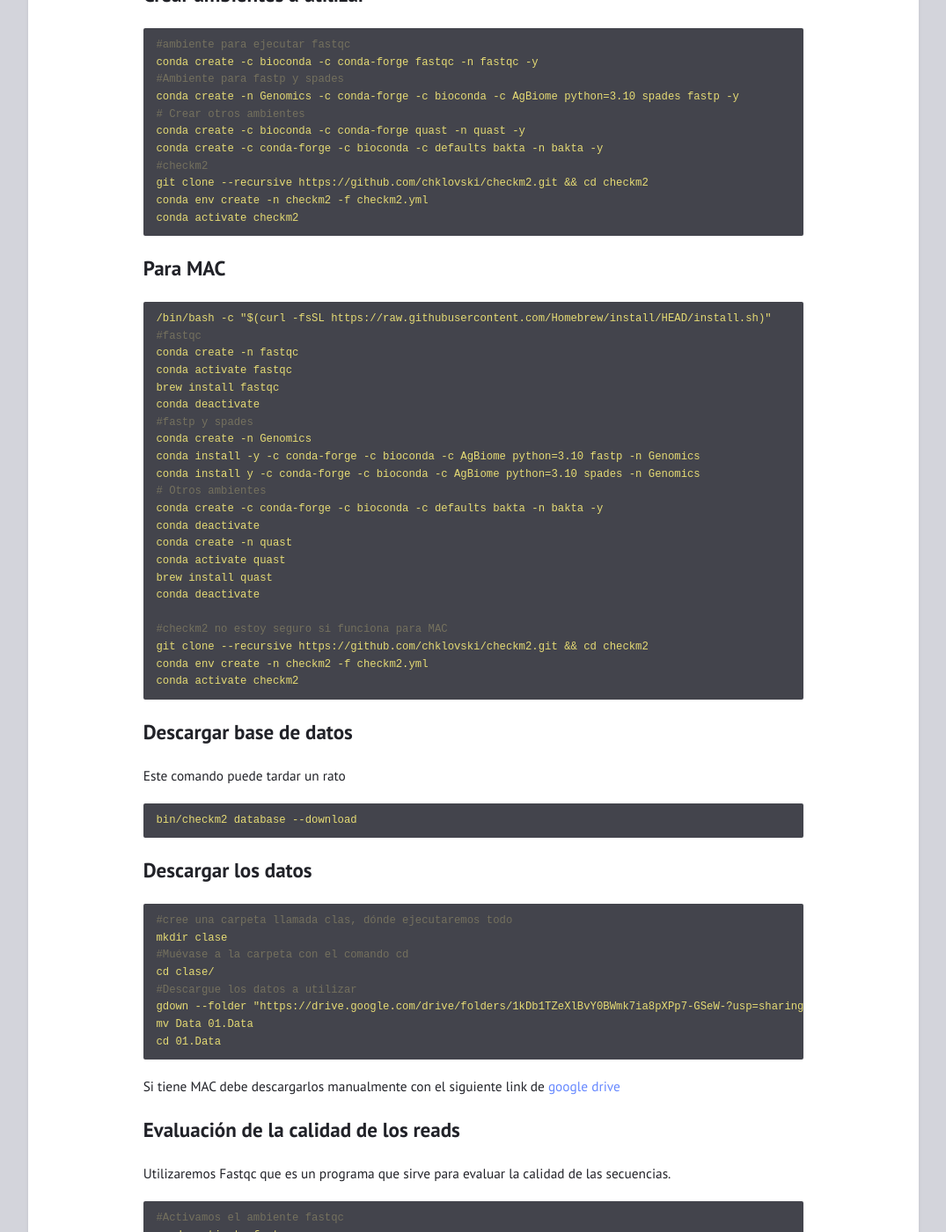
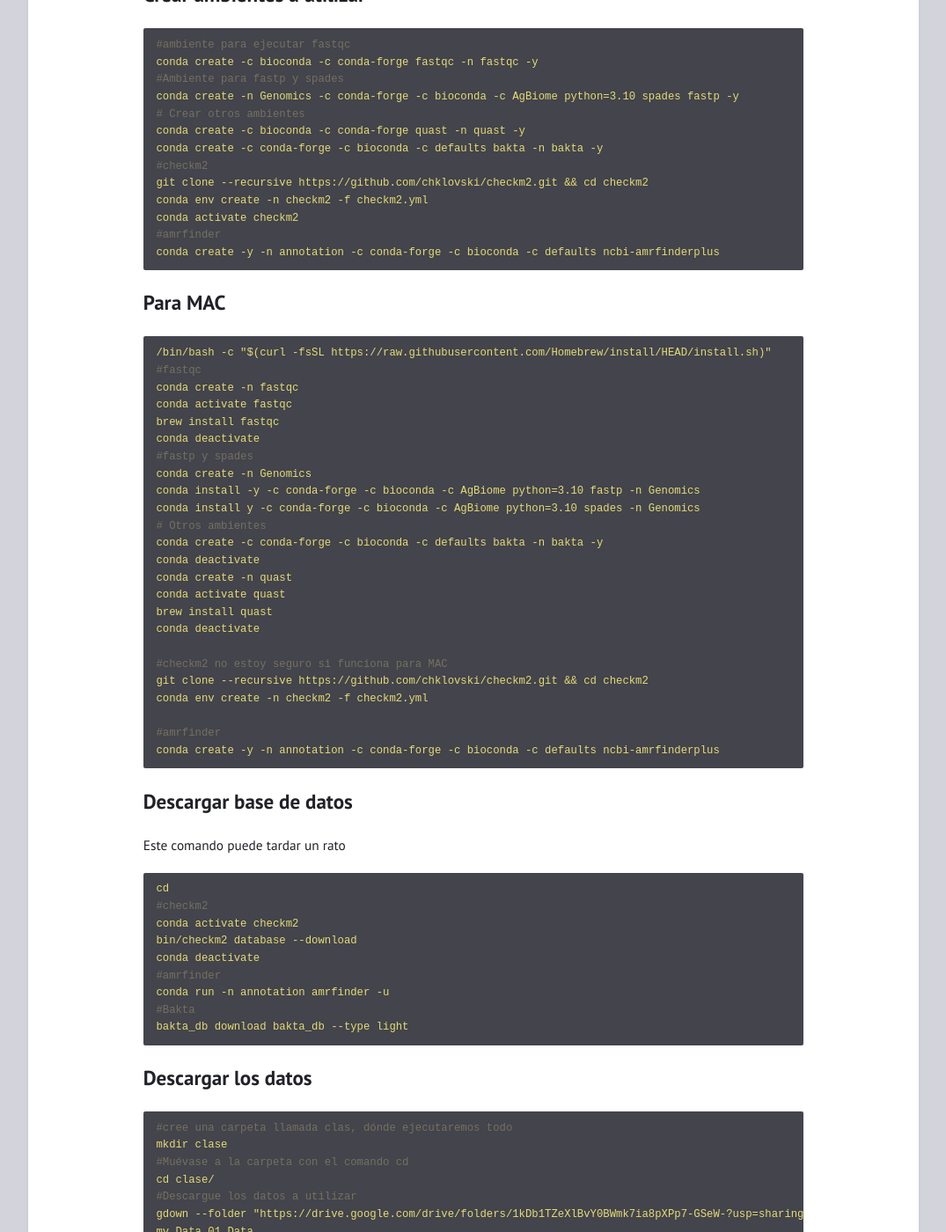
Before and after one commit to braddmg/GenPro, a Jekyll site: the page built from _posts/2024-08-21-Control-de-calidad-y-ensamblaje.md, in a window 1280 px wide and 1400 px high, scrolled down 209 px. Shown: the whole window at 88% size, without its empty margins (102-1177 px from the left). Built offline with Jekyll 4.4.1, drawn with Linux system fonts in a browser that asks for light colours; some of the changed text lies outside the part shown.

Commit message:
Enhance annotation instructions and update MAC links
Added instructions for using amrfinder and Bakta for gene annotation, including commands for downloading databases and processing data. Updated links for downloading data on MAC.

````diff
--- a/_posts/2024-08-21-Control-de-calidad-y-ensamblaje.md
+++ b/_posts/2024-08-21-Control-de-calidad-y-ensamblaje.md
@@ -16,6 +16,8 @@ conda create -c conda-forge -c bioconda -c defaults bakta -n bakta -y
 git clone --recursive https://github.com/chklovski/checkm2.git && cd checkm2
 conda env create -n checkm2 -f checkm2.yml
 conda activate checkm2
+#amrfinder
+conda create -y -n annotation -c conda-forge -c bioconda -c defaults ncbi-amrfinderplus
 ```
 ## Para MAC
 
@@ -41,12 +43,22 @@ conda deactivate
 #checkm2 no estoy seguro si funciona para MAC
 git clone --recursive https://github.com/chklovski/checkm2.git && cd checkm2
 conda env create -n checkm2 -f checkm2.yml
-conda activate checkm2
+
+#amrfinder
+conda create -y -n annotation -c conda-forge -c bioconda -c defaults ncbi-amrfinderplus
 ```
 ## Descargar base de datos
 Este comando puede tardar un rato
 ```yml
+cd
+#checkm2
+conda activate checkm2
 bin/checkm2 database --download
+conda deactivate
+#amrfinder
+conda run -n annotation amrfinder -u
+#Bakta
+bakta_db download bakta_db --type light
 ```
 ## Descargar los datos
 ```yml
@@ -59,8 +71,7 @@ gdown --folder "https://drive.google.com/drive/folders/1kDb1TZeXlBvY0BWmk7ia8pXP
 mv Data 01.Data
 cd 01.Data
 ```
-Si tiene MAC debe descargarlos manualmente con el siguiente link de [google drive](https://drive.google.com/drive/folders/104Tl8ou0AFPWXpn5BII_3H9a7BJeXGgU?usp=sharing
-)
+Si tiene MAC debe descargarlos manualmente con el siguiente link de [google drive](https://drive.google.com/drive/folders/1kDb1TZeXlBvY0BWmk7ia8pXPp7-GSeW-?usp=sharing)
 
 ## Evaluación de la calidad de los reads
 Utilizaremos Fastqc que es un programa que sirve para evaluar la calidad de las secuencias.
@@ -106,7 +117,6 @@ quast.py A208b.fasta -o ../05.QUAST/A208b
 ```
 Si han llegado hasta acá, estoy muy orgulloso!
 
-
 ```
 ## Anotación con Bakta
 Utilizaremos Bakta para ver los genes anotados
@@ -126,6 +136,21 @@ mkdir fastas
 mv A208b.fasta fastas/
 checkm2 predict --input fastas --output-directory ../07.checkm2 -x fasta --threads 8 --database_path ~/databases/CheckM2_database/uniref100.KO.1.dmnd --force
 ```
+# Anotación
+## Anotación de genes de resistencia
+```yml
+amrfinder \
+  -n 01.Data/INISA09.fa \
+  --threads 8 \
+  --plus \
+  -o results/amrfinder/amrfinder_nucl.tsv
+```
+## Anotación con Bakta
+```yml
+bakta --db <db-path> genome.fasta
+```
+## Hasta aquí la práctica, ignorar lo siguiente
+
 # OPCIONAL: Phylogenomics made easy
 Vamos a ejecutar GenFlow, que nos da como output un árbol filogenómico con un sólo comando. Sorry, no lo he estandarizado para MAC :(
 ```yml
````
